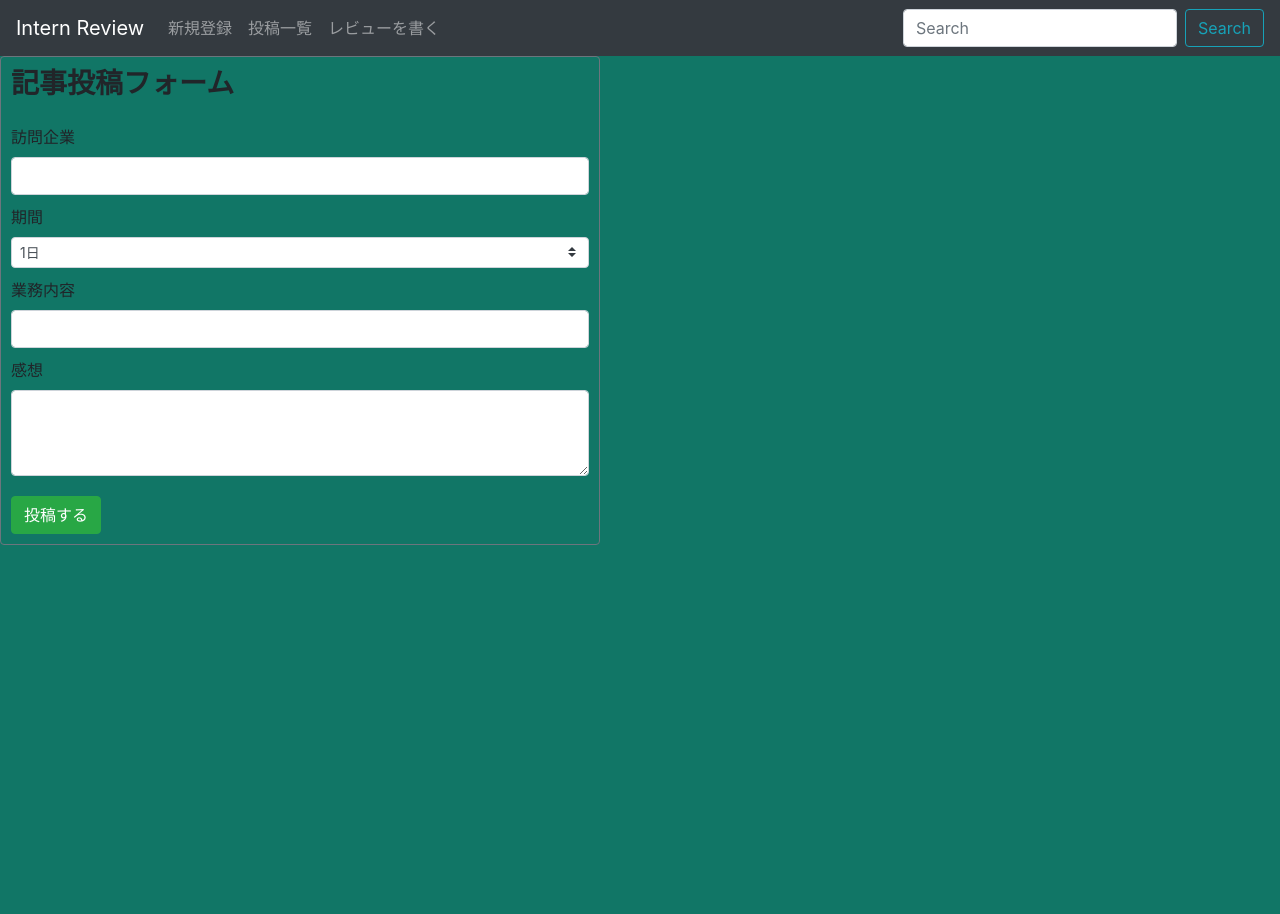
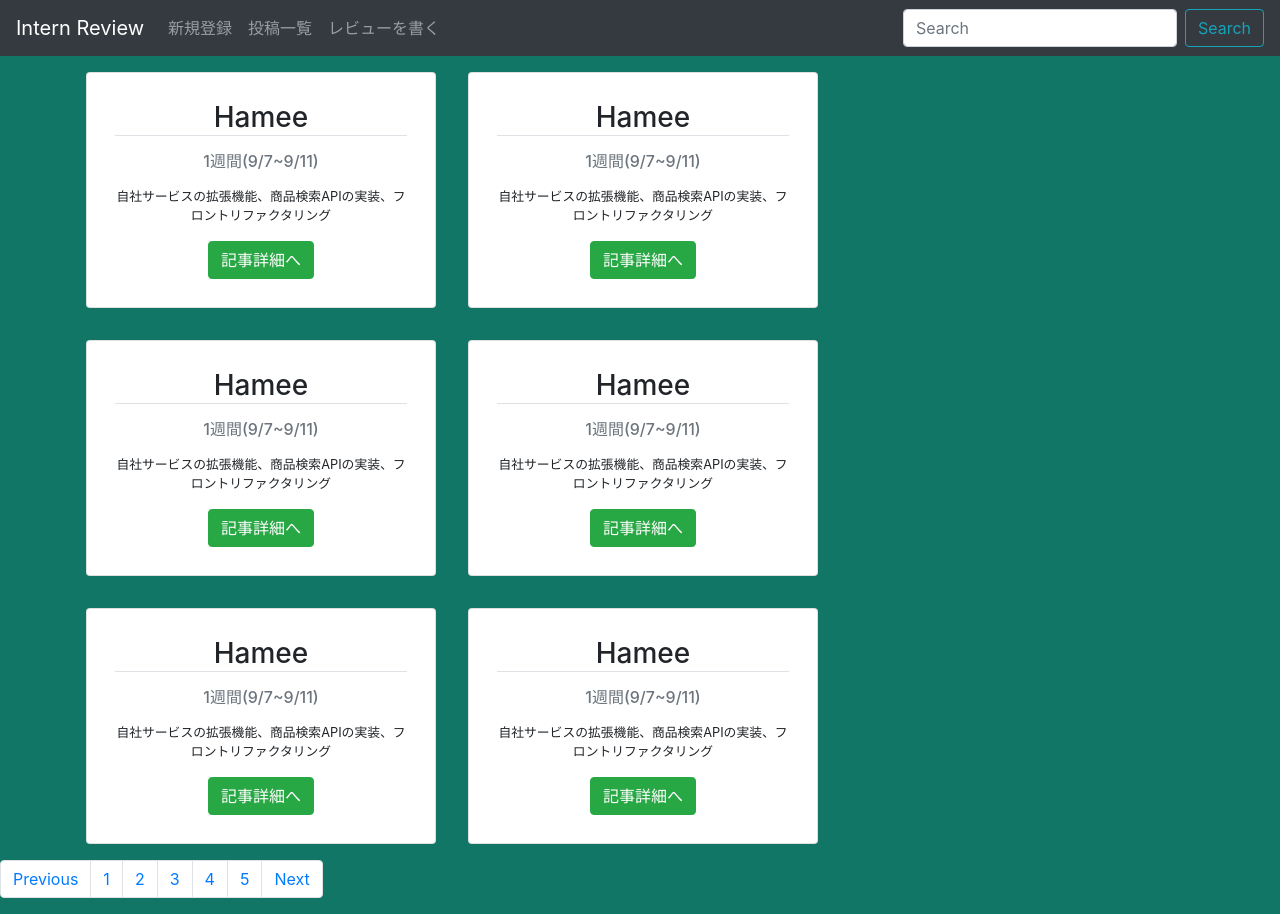
Before and after one commit to yuyaamano23/intern_review_front, a React (Create React App) app: page / in a window 1280 px wide. Before the commit the page ends 800 px from the top, so only its background shows below. Built offline with nearby package versions, Linux system fonts and the light colour scheme.

Commit message:
メインページの作成

```diff
--- a/src/App.js
+++ b/src/App.js
@@ -1,13 +1,11 @@
 import React, { Component } from "react";
-import Header from "./components/Header";
-import PostReviewForm from "./components/PostReviewForm";
+import Main from "./pages/Main";
 
 class App extends Component {
   render() {
     return (
       <div>
-        <Header />
-        <PostReviewForm />
+        <Main />
       </div>
     );
   }
--- /dev/null
+++ b/src/pages/Main.js
@@ -0,0 +1,26 @@
+import React, { Component } from "react";
+import Header from "../components/Header";
+import CompanyCard from "../components/CompanyCard";
+import Pagination from "../components/Pagination";
+
+class Main extends Component {
+  render() {
+    return (
+      <>
+        <Header />
+        <div className="container text-center">
+          <div className="row">
+            <CompanyCard />
+            <CompanyCard />
+            <CompanyCard />
+            <CompanyCard />
+            <CompanyCard />
+            <CompanyCard />
+          </div>
+        </div>
+        <Pagination />
+      </>
+    );
+  }
+}
+export default Main;
```
